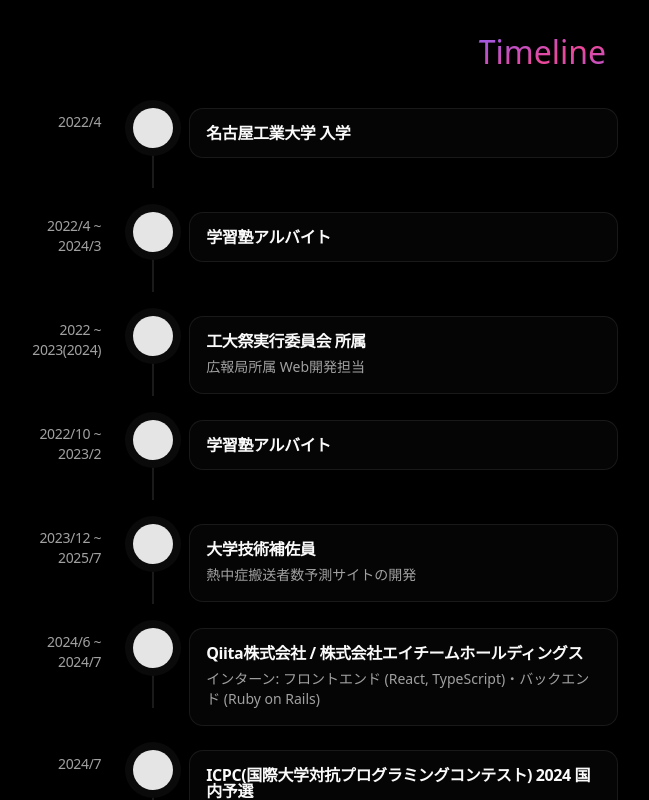
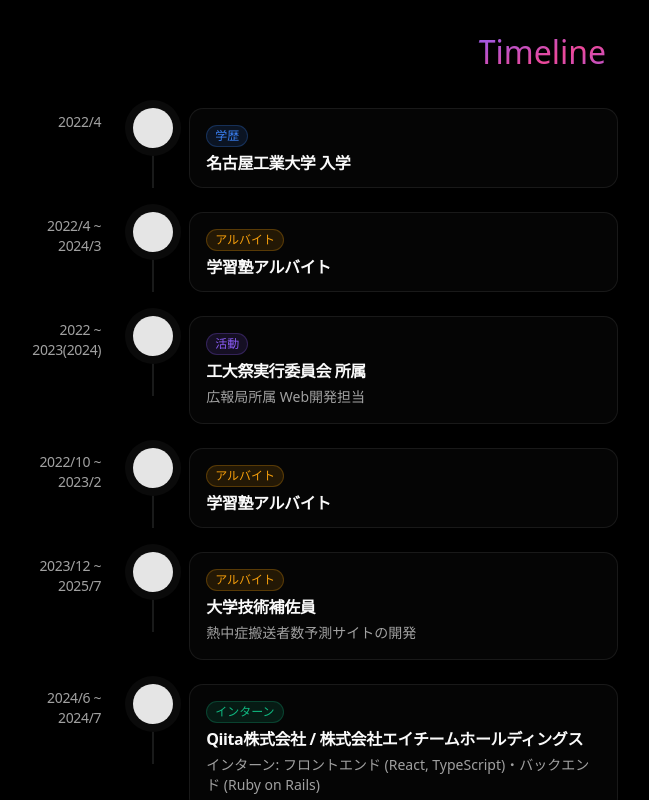
Before and after one commit to MurakawaTakuya/Portfolio, a Next.js app: page / in a window 1280 px wide. Shown: the part 1480-2280 px from the top of the page, without its empty margins (98-747 px from the left). Built offline with nearby package versions, Linux system fonts and the light colour scheme; no server answers.

Commit message:
タイムラインにタグを追加

```diff
--- a/src/components/Timeline/CareerTimeline.tsx
+++ b/src/components/Timeline/CareerTimeline.tsx
@@ -7,6 +7,14 @@ import type { TimelineElement } from "@/types/timeline";
 import styles from "./CareerTimeline.module.scss";
 
 const CareerTimeline = () => {
+  const categories = {
+    career: { name: "学歴", color: "#3b82f6" },
+    internship: { name: "インターン", color: "#10b981" },
+    parttime: { name: "アルバイト", color: "#f59e0b" },
+    activities: { name: "活動", color: "#8b5cf6" },
+    research: { name: "学会", color: "#ec4899" },
+  };
+
   // Transform portfolio timeline data to TimelineElement format
   const careerEvents: TimelineElement[] = portfolioData.timeline.career.map(
     (item, index) => ({
@@ -15,6 +23,7 @@ const CareerTimeline = () => {
       timestamp: item.timestamp,
       title: item.title,
       description: item.description || "",
+      category: categories.career,
     })
   );
 
@@ -25,6 +34,7 @@ const CareerTimeline = () => {
       timestamp: item.timestamp,
       title: item.title,
       description: item.description || "",
+      category: categories.internship,
     }));
 
   const parttimeEvents: TimelineElement[] = portfolioData.timeline.parttime.map(
@@ -34,6 +44,7 @@ const CareerTimeline = () => {
       timestamp: item.timestamp,
       title: item.title,
       description: item.description || "",
+      category: categories.parttime,
     })
   );
 
@@ -44,6 +55,7 @@ const CareerTimeline = () => {
       timestamp: item.timestamp,
       title: item.title,
       description: item.description || "",
+      category: categories.activities,
     }));
 
   const researchConferencesEvents: TimelineElement[] =
@@ -53,6 +65,7 @@ const CareerTimeline = () => {
       timestamp: item.timestamp,
       title: item.title,
       description: item.description || "",
+      category: categories.research,
     }));
 
   // Combine all events and sort by timestamp
--- a/src/components/timeline-layout.tsx
+++ b/src/components/timeline-layout.tsx
@@ -43,6 +43,7 @@ export const TimelineLayout = ({
             date={item.date}
             title={item.title}
             description={item.description}
+            category={item.category}
             icon={
               typeof item.icon === "function"
                 ? item.icon()
--- a/src/components/timeline.tsx
+++ b/src/components/timeline.tsx
@@ -105,6 +105,11 @@ interface TimelineItemProps extends Omit<HTMLMotionProps<"li">, "ref"> {
   loading?: boolean;
   /** Error message */
   error?: string;
+  /** Category with name and color */
+  category?: {
+    name: string;
+    color: string;
+  };
 }
 
 const TimelineItem = React.forwardRef<HTMLLIElement, TimelineItemProps>(
@@ -122,6 +127,7 @@ const TimelineItem = React.forwardRef<HTMLLIElement, TimelineItemProps>(
       iconsize,
       loading,
       error,
+      category,
       // Omit unused Framer Motion props
       // eslint-disable-next-line @typescript-eslint/no-unused-vars
       initial,
@@ -239,6 +245,18 @@ const TimelineItem = React.forwardRef<HTMLLIElement, TimelineItemProps>(
 
         {/* Content */}
         <TimelineContent>
+          {category && (
+            <span
+              className="inline-block w-fit px-2 py-0.5 text-xs font-medium rounded-full mb-1"
+              style={{
+                backgroundColor: `${category.color}20`,
+                color: category.color,
+                border: `1px solid ${category.color}40`,
+              }}
+            >
+              {category.name}
+            </span>
+          )}
           <TimelineHeader>
             <TimelineTitle>{title}</TimelineTitle>
           </TimelineHeader>
--- a/src/types/timeline.ts
+++ b/src/types/timeline.ts
@@ -21,6 +21,10 @@ export interface TimelineElement {
   size?: TimelineSize;
   loading?: boolean;
   error?: string;
+  category?: {
+    name: string;
+    color: string;
+  };
 }
 
 export interface TimelineProps {
```
